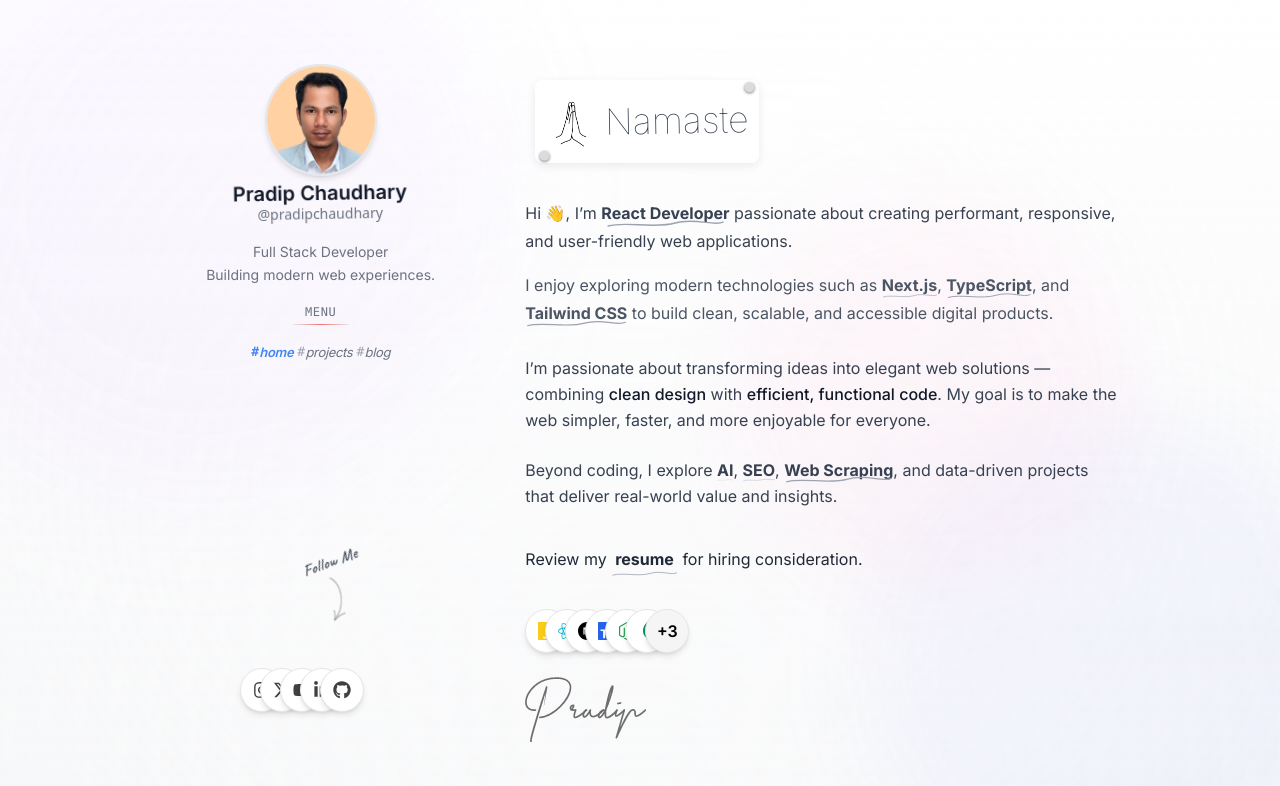
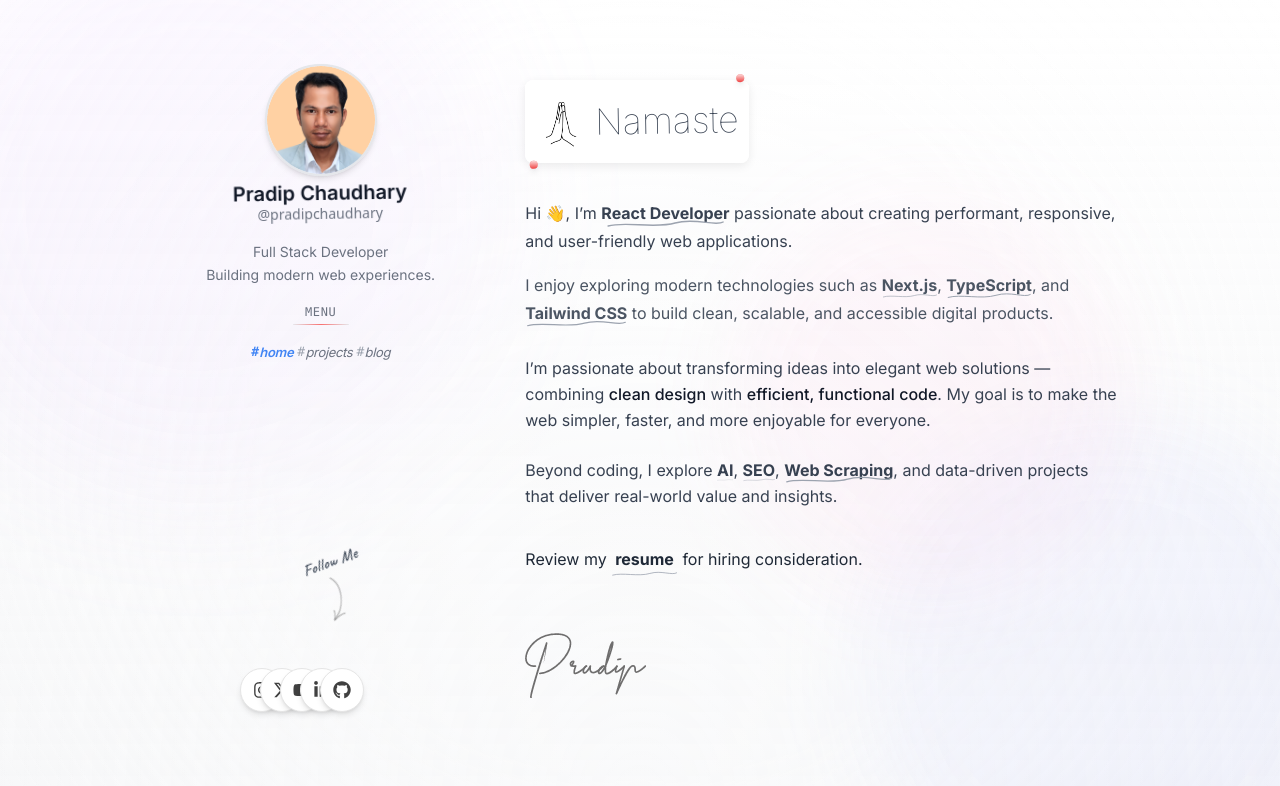
Before and after one commit to pradipchaudhary/portfolio.v3, a Next.js app: page / in a window 1280 px wide. Shown: the top 786 px of the page. Built offline with nearby package versions, Linux system fonts and the light colour scheme.

Commit message:
remove skill stack icon

```diff
--- a/components/sections/about/About.tsx
+++ b/components/sections/about/About.tsx
@@ -4,7 +4,6 @@ import React from "react";
 import ResumeDownload from "@/components/ui/ResumeDownload";
 import Nameste from "@/components/ui/Namaste";
 import Signature from "@/components/ui/Signature";
-import SkillsStack from "@/components/ui/SkillsStack";
 
 
 
@@ -205,7 +204,6 @@ const About = () => {
 
 
       <ResumeDownload />
-      <SkillsStack />
       <Signature />
     </section>
   );
--- a/components/ui/Namaste.tsx
+++ b/components/ui/Namaste.tsx
@@ -1,13 +1,16 @@
+"use client";
+
 import Image from "next/image";
 
 const Nameste = () => {
   return (
-    <div className="relative flex items-center mb-7 ml-[10px] p-2.5 transform -rotate-1 transition-all duration-300">
-      {/* Background Effect */}
-      <div className="absolute inset-0 bg-white/90 rounded-lg shadow-[0_3px_10px_rgba(0,0,0,0.08)] border-dotted border-red-500  transform rotate-1 hover:rotate-0 transition-all duration-300"></div>
+    <div className="relative flex flex-col sm:items-center sm:justify-center mb-7 ml-[10px] p-2.5 transform -rotate-1 transition-all duration-300 sm:ml-0 sm:mx-auto">
+
+      {/* Background */}
+      <div className="absolute inset-0 bg-white/90 rounded-lg shadow-[0_3px_10px_rgba(0,0,0,0.08)] border-dotted border-red-500 transform rotate-1 hover:rotate-0 transition-all duration-300"></div>
 
       {/* Content */}
-      <div className="relative flex items-center gap-2">
+      <div className="relative flex items-center gap-2 z-10">
         <Image
           src="/namaste.png"
           alt="Pradip Chaudhary"
@@ -19,9 +22,20 @@ const Nameste = () => {
         </span>
       </div>
 
-      {/* Decorative Pin Effect */}
-      <div className="pin-dot top-1 right-1"></div>
-      <div className="pin-dot bottom-1 left-1"></div>
+      {/* Top Pin Dot */}
+      <div className="absolute -top-1 right-1 sm:right-1">
+        <div className="w-2 h-2 bg-red-500 rounded-full shadow-md relative">
+          <div className="absolute inset-0 rounded-full bg-gradient-to-b from-white/80 to-transparent"></div>
+        </div>
+      </div>
+
+      {/* Bottom Pin Dot */}
+      <div className="absolute -bottom-1 left-1 sm:left-1">
+        <div className="w-2 h-2 bg-red-500 rounded-full shadow-md relative">
+          <div className="absolute inset-0 rounded-full bg-gradient-to-b from-white/80 to-transparent"></div>
+        </div>
+      </div>
+
     </div>
   )
 }
--- a/components/ui/SkillsStack.tsx
+++ /dev/null
@@ -1,146 +0,0 @@
-"use client";
-
-import React, { useState } from "react";
-import { motion } from "framer-motion";
-import {
-  SiJavascript,
-  SiReact,
-  SiNextdotjs,
-  SiTypescript,
-  SiNodedotjs,
-  SiMongodb,
-  SiDocker,
-  SiTailwindcss,
-  SiOpenai,
-} from "react-icons/si";
-
-type Skill = {
-  name: string;
-  icon: React.ReactElement;
-  color: string; // primary color
-};
-
-const skills: Skill[] = [
-  { name: "JavaScript", icon: <SiJavascript />, color: "#FACC15" },
-  { name: "React", icon: <SiReact />, color: "#06B6D4" },
-  { name: "Next.js", icon: <SiNextdotjs />, color: "#000000" },
-  { name: "TypeScript", icon: <SiTypescript />, color: "#2563EB" },
-  { name: "Node.js", icon: <SiNodedotjs />, color: "#16A34A" },
-  { name: "MongoDB", icon: <SiMongodb />, color: "#059669" },
-  { name: "Docker", icon: <SiDocker />, color: "#3B82F6" },
-  { name: "Tailwind", icon: <SiTailwindcss />, color: "#38BDF8" },
-  { name: "OpenAI", icon: <SiOpenai />, color: "#7C3AED" },
-];
-
-const MAX_VISIBLE = 6;
-
-export default function SkillsStack() {
-  const [hoveredIndex, setHoveredIndex] = useState<number | null>(null);
-  const [hoverMore, setHoverMore] = useState(false);
-  const [hoverItemIndex, setHoverItemIndex] = useState<number | null>(null);
-
-  const visibleSkills = skills.slice(0, MAX_VISIBLE);
-  const hiddenSkills = skills.slice(MAX_VISIBLE);
-
-  return (
-    <div className="flex items-center gap-5 relative">
-      <div className="flex -space-x-6 relative">
-        {/* Visible Skills */}
-        {visibleSkills.map((skill, index) => {
-          const isHovered = hoveredIndex === index;
-
-          return (
-            <motion.div
-              key={skill.name}
-              layout
-              onHoverStart={() => setHoveredIndex(index)}
-              onHoverEnd={() => setHoveredIndex(null)}
-              animate={{
-                y: isHovered ? -12 : 0,
-                scale: isHovered ? 1.15 : 1,
-                zIndex: isHovered ? 50 : index,
-              }}
-              transition={{ type: "spring", stiffness: 300, damping: 20 }}
-              className="relative"
-            >
-              <div
-                title={skill.name}
-                className="inline-flex h-11 w-11 items-center justify-center rounded-full border border-neutral-200 shadow-md cursor-pointer transition-all duration-300"
-                style={{
-                  backgroundColor: isHovered ? skill.color : "#fff",
-                  color: isHovered ? "#fff" : skill.color,
-                }}
-              >
-                {React.cloneElement(skill.icon, {
-                  color: isHovered ? "#fff" : skill.color,
-                  size: 18,
-                })}
-              </div>
-            </motion.div>
-          );
-        })}
-
-        {/* +More Bubble */}
-        {hiddenSkills.length > 0 && (
-          <div
-            className="relative z-50"
-            onMouseEnter={() => setHoverMore(true)}
-            onMouseLeave={() => {
-              setHoverMore(false);
-              setHoverItemIndex(null);
-            }}
-          >
-            <motion.div
-              layout
-              animate={{
-                scale: hoverMore ? 1.15 : 1,
-                y: hoverMore ? -12 : 0,
-              }}
-              transition={{ type: "spring", stiffness: 300, damping: 20 }}
-              className="h-11 w-11 flex items-center justify-center rounded-full border border-neutral-200 shadow-md cursor-pointer bg-neutral-100 font-semibold text-black"
-            >
-              +{hiddenSkills.length}
-            </motion.div>
-
-            {/* Hidden skills popup (appear above +More) */}
-            {hoverMore && (
-              <motion.div
-                initial={{ opacity: 0, y: 10 }}
-                animate={{ opacity: 1, y: 0 }}
-                exit={{ opacity: 0, y: 10 }}
-                transition={{ duration: 0.2 }}
-                className="absolute bottom-full left-1/2 -translate-x-1/2 mb-2 bg-white shadow-xl rounded-lg p-3 text-sm min-w-[180px] z-50"
-              >
-                {hiddenSkills.map((skill, index) => {
-                  const isItemHovered = hoverItemIndex === index;
-                  return (
-                    <div
-                      key={skill.name}
-                      onMouseEnter={() => setHoverItemIndex(index)}
-                      onMouseLeave={() => setHoverItemIndex(null)}
-                      className="flex items-center gap-2 mb-1 last:mb-0 cursor-pointer p-1 rounded transition-all duration-200"
-                    >
-                      {/* Icon container changes color on hover */}
-                      <div
-                        className="h-6 w-6 flex items-center justify-center rounded-full transition-all duration-200"
-                        style={{
-                          backgroundColor: isItemHovered ? skill.color : "#F3F4F6",
-                        }}
-                      >
-                        {React.cloneElement(skill.icon, {
-                          color: isItemHovered ? "#fff" : skill.color,
-                          size: 16,
-                        })}
-                      </div>
-                      <span className="text-black">{skill.name}</span>
-                    </div>
-                  );
-                })}
-              </motion.div>
-            )}
-          </div>
-        )}
-      </div>
-    </div>
-  );
-}
```
